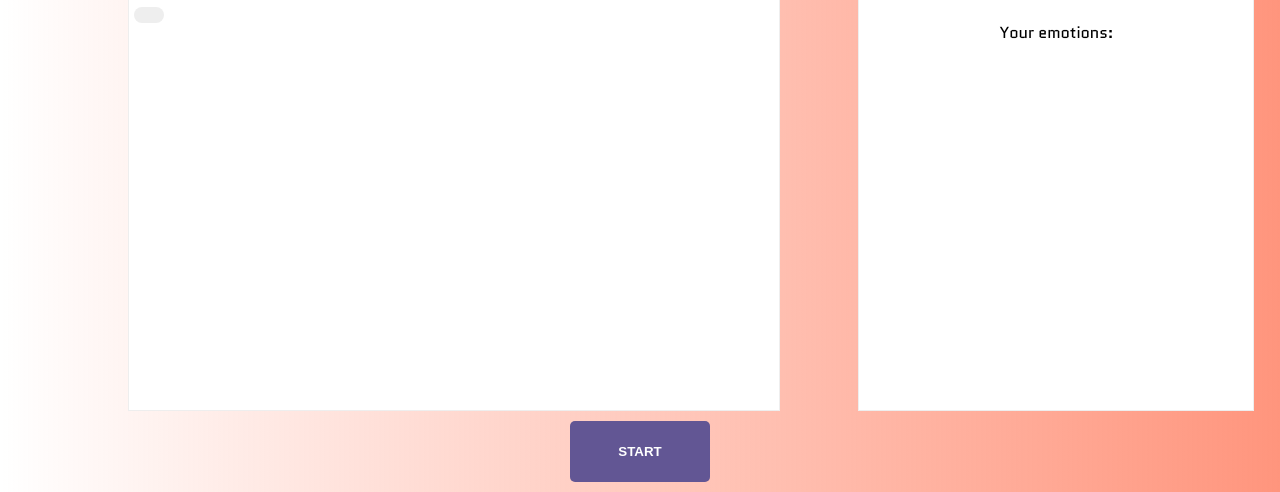
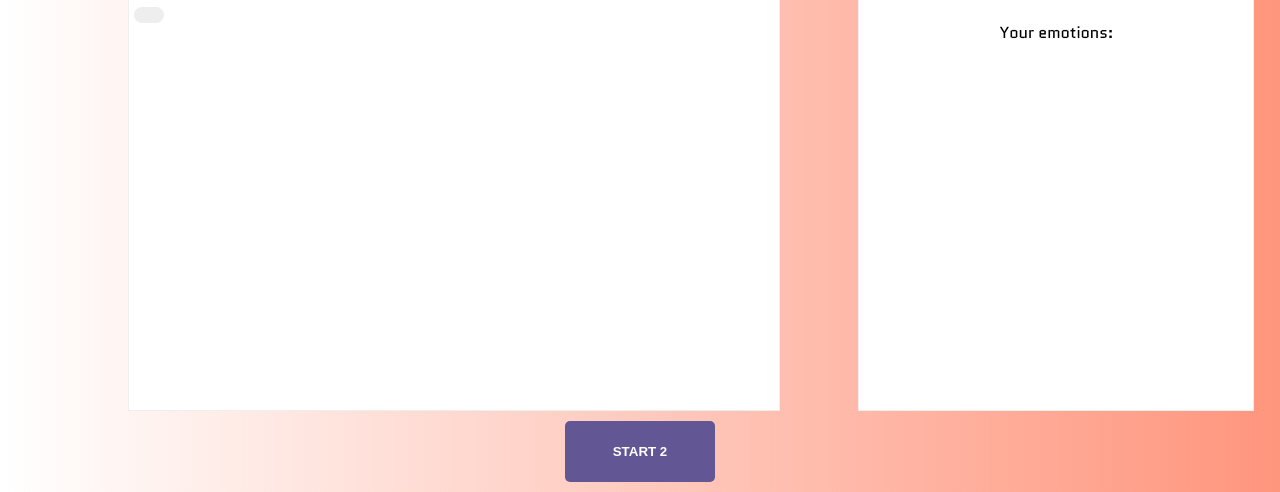
Before and after one commit to laura-went/leo-bot-docker, a Django app: page / in a window 1280 px wide. Shown: the part 349-841 px from the top of the page. Run offline with Django 3.2, Linux system fonts and the light colour scheme; parts of the project's set-up code (start-up, migrations or seed data) failed here and were passed over; some libraries are stand-ins or nearby versions.

Commit message:
Test update index
Test to see auto propagation

```diff
--- a/leo/templates/leo/index.html
+++ b/leo/templates/leo/index.html
@@ -33,7 +33,7 @@
   </div>
 
   <div class="certain">
-    <input class="button" id="chat-message-volume" type="button" value="START" />
+    <input class="button" id="chat-message-volume" type="button" value="START 2" />
     <input class="button" id="chat-message-submit" type="image" src="{% static 'img/mic-white.png' %} " />
     <br />
   </div>
```
